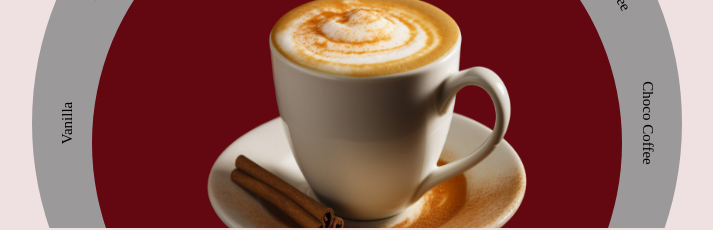
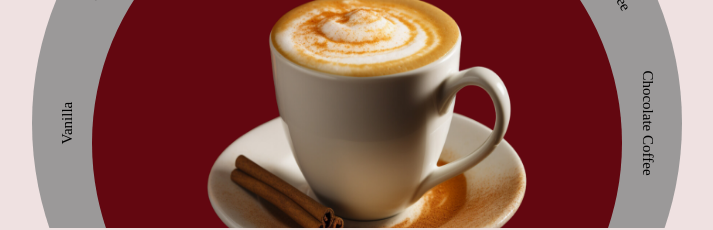
Before and after one commit to falguni-Rajput/coffeea-frontend, a React (Vite) app: page / in a window 1280 px wide. Shown: the part 1772-2002 px from the top of the page, without its empty margins (283-996 px from the left). Built offline with nearby package versions, Linux system fonts and the light colour scheme; no server answers.

Commit message:
choose file update

```diff
--- a/src/Components/HOME/Categories/Choose.jsx
+++ b/src/Components/HOME/Categories/Choose.jsx
@@ -1,74 +1,118 @@
-import React, { useState } from 'react'
-import "./Choose.css"
-import chocolate from "../../../assets/Chocolate-Espresso.webp"
-import Vanilla from "../../../assets/Vanilla-Latte.webp"
-import cold from "../../../assets/cold1-removebg.png"
-import Matcha from "../../../assets/Matcha-Latte.webp"
-import Caramel from "../../../assets/carmel1-removebg.png"
-import Hazelnut from "../../../assets/Hazelnut-Espresso.webp"
-import Mint from "../../../assets/mint-cofeee-removebg.png"
+import React, { useState } from "react";
+import "./Choose.css";
+
+import chocolate from "../../../assets/Chocolate-Espresso.webp";
+import Vanilla from "../../../assets/Vanilla-Latte.webp";
+import cold from "../../../assets/cold1-removebg.png";
+import Matcha from "../../../assets/Matcha-Latte.webp";
+import Caramel from "../../../assets/carmel1-removebg.png";
+import Hazelnut from "../../../assets/Hazelnut-Espresso.webp";
+import Mint from "../../../assets/mint-cofeee-removebg.png";
+
 
 function Choose() {
+
   const coffeeData = {
-    "Mint":Mint,
-    "Hazelnut":Hazelnut,
-    "Caramel":Caramel,
-   "Matcha":Matcha,
+    "Mint": Mint,
+    "Hazelnut": Hazelnut,
+    "Caramel": Caramel,
+    "Matcha": Matcha,
     "Cold Coffee": cold,
     "Vanilla": Vanilla,
     "Chocolate Coffee": chocolate,
-  }
-const midpoint = window.innerWidth / 2;
-  const [value, setValue] = useState(Vanilla)
-  const [pos,setpos] = useState('')
+  };
+
+
+  const [value, setValue] = useState(Vanilla);
+  const [pos, setPos] = useState("");
+
+
   const click = (e) => {
 
-    const data = e.target.innerText
+    const data = e.target.textContent.trim();
 
-    setValue(coffeeData[data])
-  }
+    if(coffeeData[data]){
+      setValue(coffeeData[data]);
+    }
 
-const mobile=(e)=>{
-   const x = e.touches[0].clientX;
-   if(x>midpoint){
-    setpos("right")
-   }
-   else {
-    setpos("left")
-   }
-}
+  };
+
+
+  const mobile = (e) => {
+
+    const midpoint = window.innerWidth / 2;
+
+    const x = e.touches[0].clientX;
+
+    if(x > midpoint){
+      setPos("right");
+    }
+    else{
+      setPos("left");
+    }
+
+  };
+
+
   return (
 
-<div className='categories-container'>
-      <div className='heading-container'>
-            <h4>Crafted Just for You</h4>
-            <p>Click the coffee cup to experience our finest coffee selection.</p>
-     </div>
+    <div className="categories-container">
 
-     <div className='circle-container'>
-{/*---------two evnt has been appling one for text click or another for sroll on mobile---- */}
-           <div className={`text-circle ${pos}`} onClick={click}  onTouchMove={mobile}>
+      <div className="heading-container">
+        <h4>Crafted Just for You</h4>
+
+        <p>
+          Click the coffee cup to experience our finest coffee selection.
+        </p>
+      </div>
+
+
+      <div className="circle-container">
+
+
+        <div
+          className={`text-circle ${pos}`}
+          onClick={click}
+          onTouchMove={mobile}
+        >
+
           <p>Vanilla</p>
+
           <p>Caramel</p>
-          <p> Hazelnut</p>
-          <p> Mint</p>
+
+          <p>Hazelnut</p>
+
+          <p>Mint</p>
+
           <p>Matcha</p>
+
           <p>Cold Coffee</p>
-          <p>Choco Coffee</p>
+
+          <p>Chocolate Coffee</p>
+
+
         </div>
 
-        <div className='mini-circle'>
-              <img
-              src={value}
-              className='cuppp'
-              alt=""
-             />
-      </div>
-    </div>
-</div>
+
+        <div className="mini-circle">
+
+          <img
+            src={value}
+            className="cuppp"
+            alt="coffee"
+          />
+
+        </div>
 
 
-  )}
+      </div>
 
 
-export default Choose
+    </div>
+
+  );
+
+}
+
+
+export default Choose;
```
